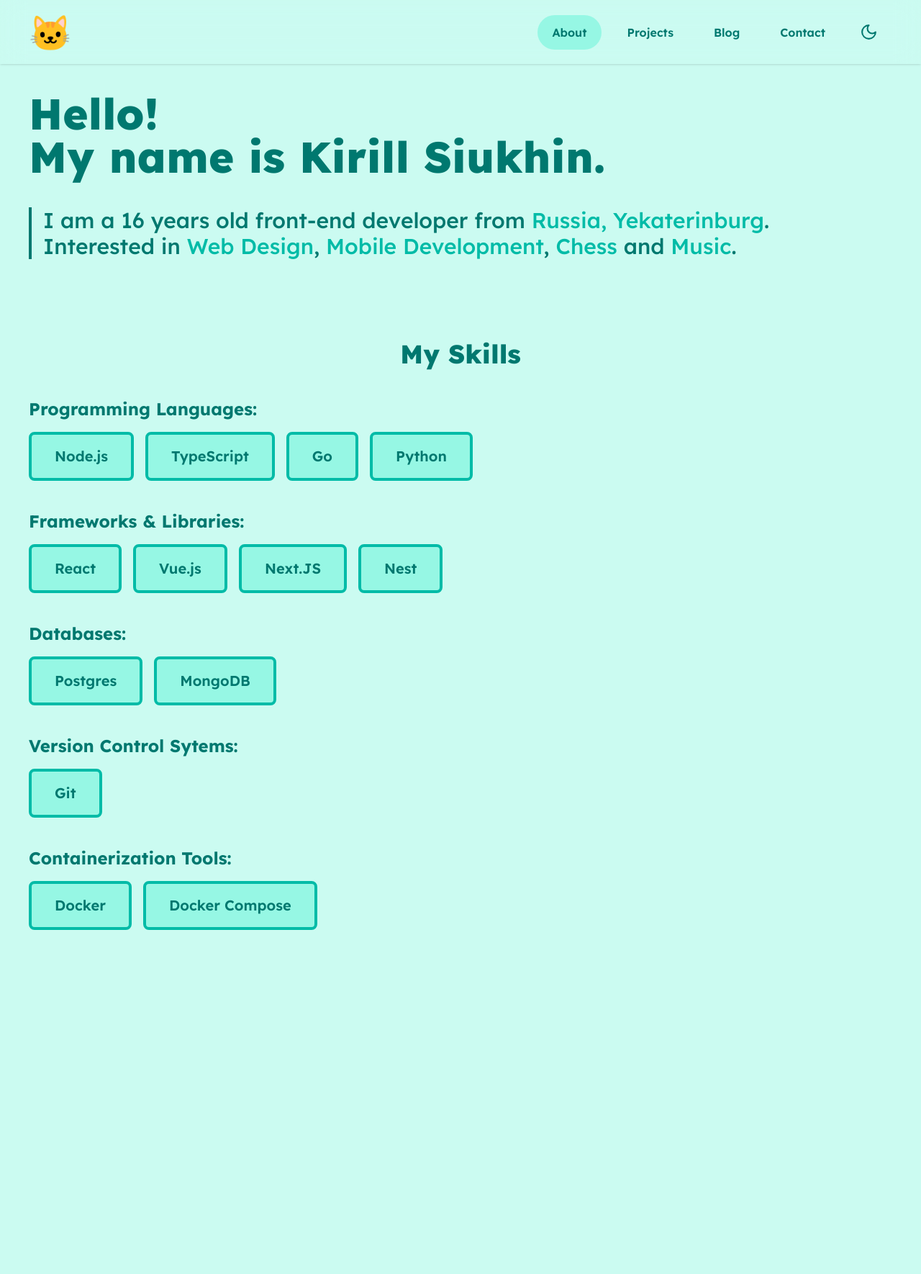
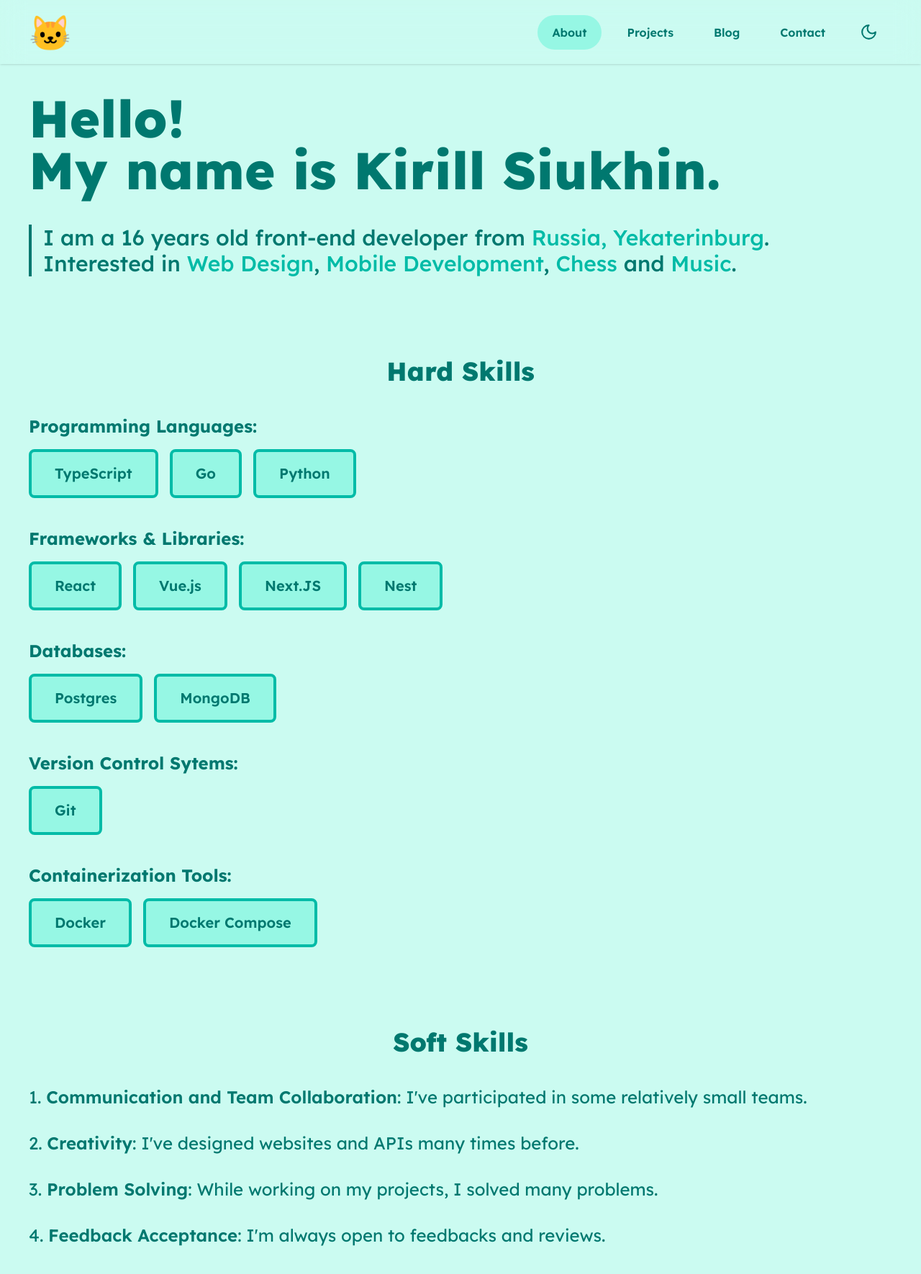
Before and after one commit to MisterKirill/website, a Next.js app: page / in a window 1280 px wide. Shown: the top 1770 px of the page at 72% size. Before the commit the page ends 1420 px from the top, so only its background shows below. Built offline with nearby package versions, Linux system fonts and the light colour scheme.

Commit message:
feat: add soft skills

```diff
--- a/src/app/blog/[id]/page.tsx
+++ b/src/app/blog/[id]/page.tsx
@@ -1,6 +1,23 @@
+import { Metadata } from 'next';
 import { notFound } from 'next/navigation';
 import { prisma } from '@/utils/prisma';
 import moment from 'moment';
+
+export async function generateMetadata({ params }: { params: Promise<{ id: string }> }): Promise<Metadata> {
+  const id = (await params).id;
+
+  const post = await prisma.post.findUnique({
+    where: { id: +id },
+  });
+
+  if (!post) {
+    return notFound();
+  }
+
+  return {
+    title: post.title + " – Kirill Siukhin's Blog",
+  };
+}
 
 export default async function Page({ params }: { params: Promise<{ id: string }> }) {
   const id = (await params).id;
@@ -15,14 +32,11 @@ export default async function Page({ params }: { params: Promise<{ id: string }>
 
   return (
     <div className="flex flex-col items-center">
-      <h1 className="font-bold text-4xl mb-4 text-center">{post.title}</h1>
+      <h1 className="font-bold text-5xl mb-4 text-center">{post.title}</h1>
 
-      <div className="flex gap-6 mb-8">
-        <span className="font-semibold">Article by Kirill Siukhin</span>
-        <span>{moment(post.created_at).fromNow()}</span>
-      </div>
+      <span className="font-semibold text-lg mb-8">Article by Kirill Siukhin &bull; {moment(post.created_at).fromNow()}</span>
 
-      <span>{post.content}</span>
+      <span className="text-lg">{post.content}</span>
     </div>
   );
 }
--- a/src/app/page.tsx
+++ b/src/app/page.tsx
@@ -4,14 +4,15 @@ import SkillCard from '@/components/SkillCard';
 
 export const metadata: Metadata = {
   title: 'About Me – Kirill Siukhin',
-  description: 'The personal website of Kirill Siukhin – programmer, musician and chess player.',
+  description: 'The personal website of Kirill Siukhin – developer, musician and chess player.',
 };
 
 export default function Page() {
   return (
-    <div className="flex flex-col mt-20">
-      <span className="font-extrabold text-4xl md:text-6xl">
-        Hello! <br />
+    <div className="flex flex-col">
+      <span className="font-extrabold text-4xl md:text-7xl">
+        Hello!
+        <br />
         My name is Kirill Siukhin.
       </span>
 
@@ -21,12 +22,11 @@ export default function Page() {
         Interested in <Interest>Web Design</Interest>, <Interest>Mobile Development</Interest>, <Interest>Chess</Interest> and <Interest>Music</Interest>.
       </span>
 
-      <h1 className="text-center font-extrabold text-4xl mt-28">My Skills</h1>
+      <h1 className="text-center font-extrabold text-4xl mt-28">Hard Skills</h1>
 
       <h2 className="font-bold text-2xl font-noto mt-10">Programming Languages:</h2>
 
       <div className="flex gap-4 flex-wrap mt-4">
-        <SkillCard name="Node.js" url="https://nodejs.org" />
         <SkillCard name="TypeScript" url="https://www.typescriptlang.org" />
         <SkillCard name="Go" url="https://go.dev" />
         <SkillCard name="Python" url="https://www.python.org" />
@@ -60,6 +60,21 @@ export default function Page() {
         <SkillCard name="Docker" url="https://www.docker.com" />
         <SkillCard name="Docker Compose" url="https://docs.docker.com/compose" />
       </div>
+
+      <h1 className="text-center font-extrabold text-4xl mt-28">Soft Skills</h1>
+
+      <span className="mt-10 text-2xl">
+        1. <span className="font-semibold">Communication and Team Collaboration</span>: I&apos;ve participated in some relatively small teams.
+      </span>
+      <span className="mt-8 text-2xl">
+        2. <span className="font-semibold">Creativity</span>: I&apos;ve designed websites and APIs many times before.
+      </span>
+      <span className="mt-8 text-2xl">
+        3. <span className="font-semibold">Problem Solving</span>: While working on my projects, I solved many problems.
+      </span>
+      <span className="mt-8 text-2xl">
+        4. <span className="font-semibold">Feedback Acceptance</span>: I&apos;m always open to feedbacks and reviews.
+      </span>
     </div>
   );
 }
--- a/src/app/projects/page.tsx
+++ b/src/app/projects/page.tsx
@@ -12,7 +12,7 @@ export default function Page() {
       <h1 className="font-bold text-5xl mb-8">My Projects</h1>
 
       <div className="flex gap-4 flex-wrap">
-        <ProjectCard name="Linkship" description="Web-profile creation service" />
+        <ProjectCard name="Linkship" description="Share your socials, bio and more in one link" />
       </div>
     </>
   );
--- a/src/components/BlogPostCard.tsx
+++ b/src/components/BlogPostCard.tsx
@@ -5,15 +5,9 @@ import { Post } from '@prisma/client';
 export default function BlogPostCard({ post }: { post: Post }) {
   return (
     <Link href={`/blog/${post.id}`}>
-      <div className="flex flex-col px-8 py-4 rounded-lg bg-teal-200 dark:bg-teal-700 border-teal-500 dark:text-teal-400 border-4 transition-colors">
-        <div className="flex items-center gap-4 mb-2">
-          <span className="font-bold text-3xl">{post.title} – Kirill Siukhin</span>
-          <span className="font-medium">{moment(post.created_at).fromNow()}</span>
-        </div>
-
-        <span className="text-lg">
-          {post.content.substring(0, 100)}... <span className="font-semibold">Read full</span>
-        </span>
+      <div className="flex flex-col md:flex-row text-center items-center gap-4 px-8 py-4 rounded-lg bg-teal-200 dark:bg-teal-700 border-teal-500 text-teal-700 dark:text-teal-400 border-4 transition-colors">
+        <span className="font-bold text-3xl">{post.title}</span>
+        <span className="font-medium">{moment(post.created_at).fromNow()}</span>
       </div>
     </Link>
   );
--- a/src/components/ProjectCard.tsx
+++ b/src/components/ProjectCard.tsx
@@ -5,7 +5,7 @@ export type ProjectCardProps = {
 
 export default function ProjectCard({ name, description }: ProjectCardProps) {
   return (
-    <div className="flex flex-col gap-4 px-8 py-4 rounded-lg bg-teal-200 dark:bg-teal-700 border-teal-500 dark:text-teal-400 border-4 transition-[scale,background-color] hover:scale-90">
+    <div className="flex flex-col gap-2 px-8 py-4 rounded-lg bg-teal-200 dark:bg-teal-700 border-teal-500 dark:text-teal-400 border-4 transition-[scale,background-color] hover:scale-95">
       <span className="font-semibold text-xl">{name}</span>
       <span className="font-medium">{description}</span>
     </div>
```
